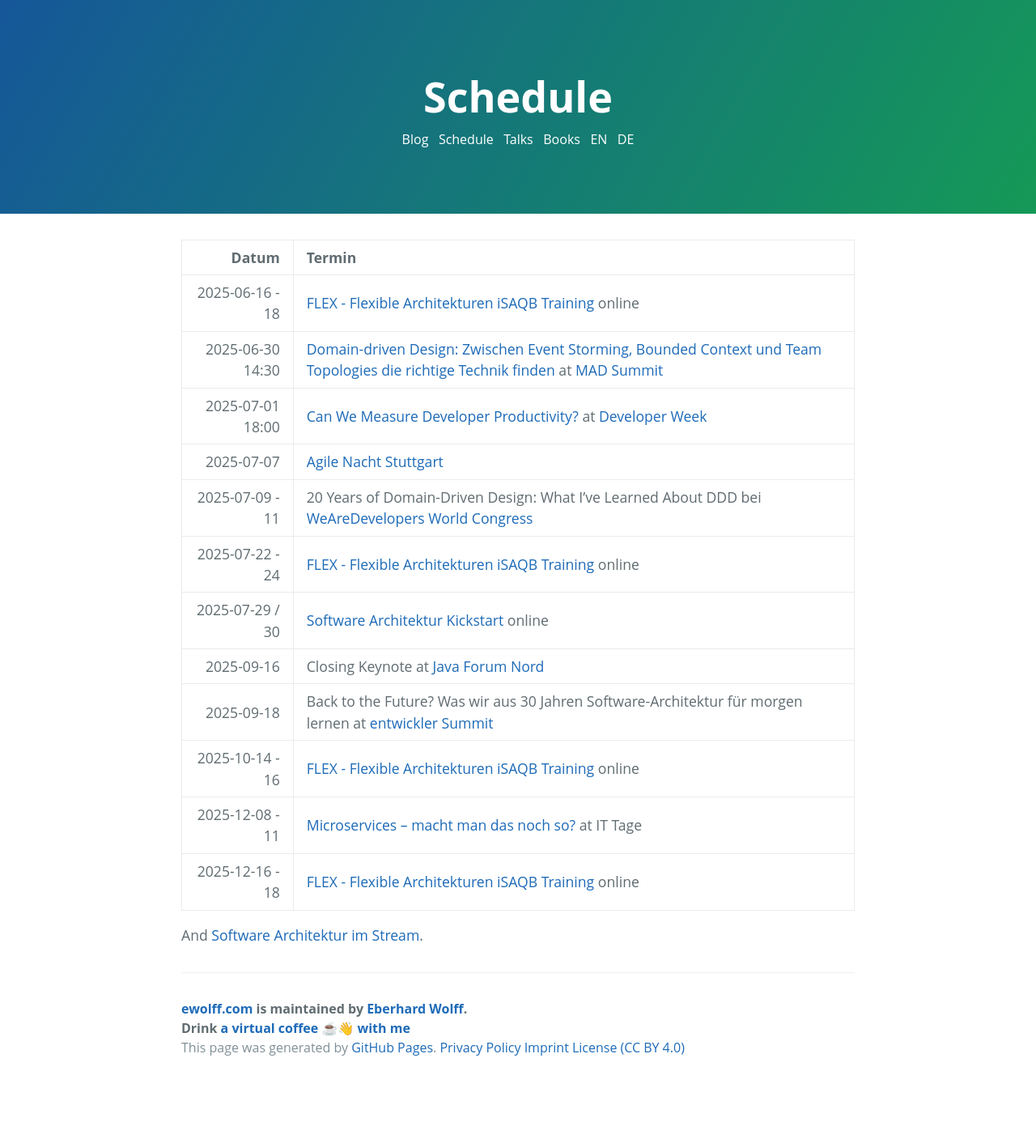
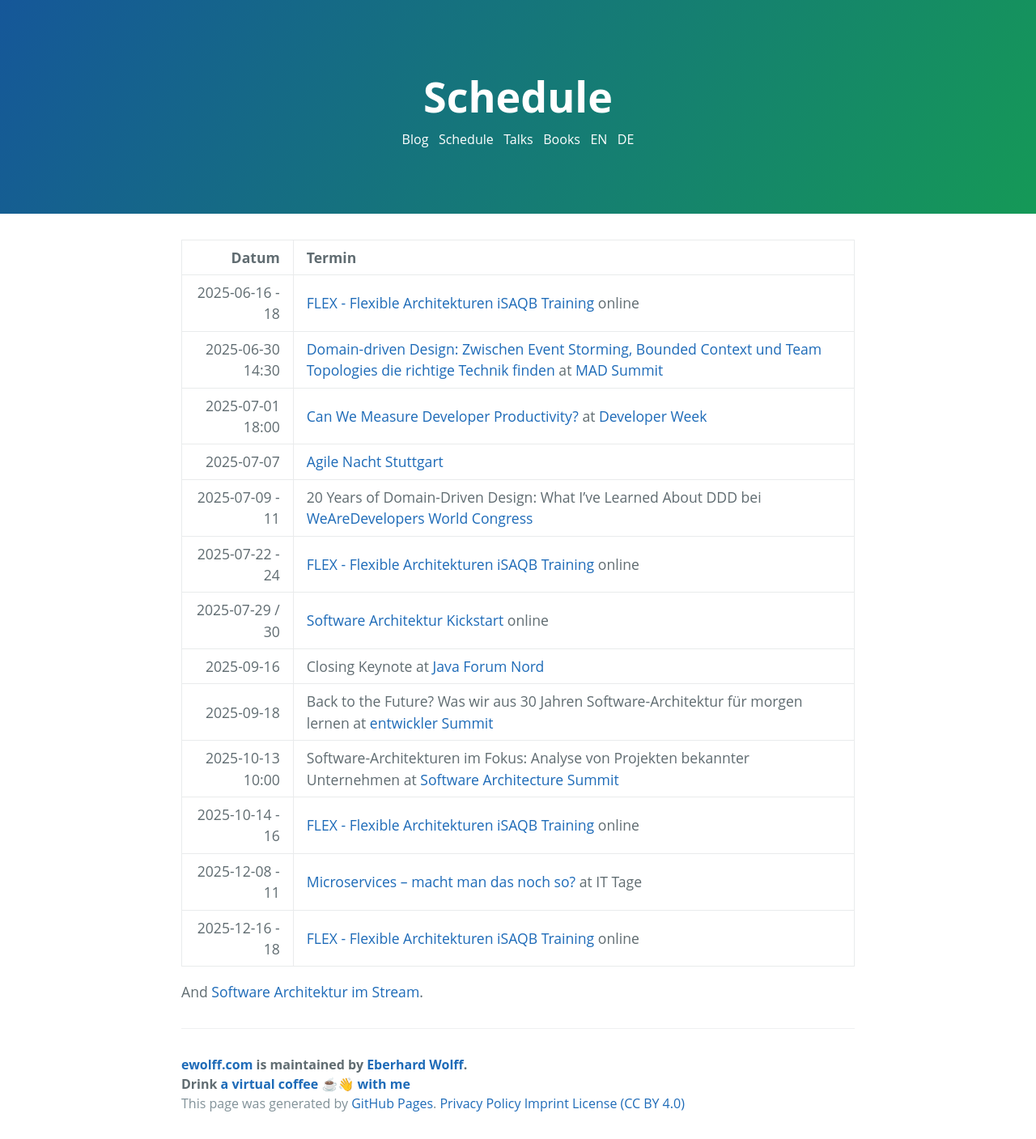
Before and after one commit to ewolff/ewolff.com, a Jekyll site: the page built from schedule.md, in a window 1280 px wide. Shown: the whole page at 81% size. Built offline with Jekyll 4.4.1, drawn with Linux system fonts in a browser that asks for light colours; our own code applies the rules of GitHub Pages for plain Markdown files; before the commit the page ends 1338 px from its top, so only the background shows below that.

Commit message:
Software Architecture Summit ergänzt

```diff
--- a/schedule.md
+++ b/schedule.md
@@ -13,6 +13,7 @@ title: Schedule
 | 2025-07-29 / 30 | [Software Architektur Kickstart](https://www.socreatory.com/de/trainings/arch-kickstart) online |
 | 2025-09-16 | Closing Keynote at [Java Forum Nord](https://javaforumnord.de/2025/) |
 | 2025-09-18 | Back to the Future? Was wir aus 30 Jahren Software-Architektur für morgen lernen at [entwickler Summit](https://entwickler.de/entwickler-summit/) |
+| 2025-10-13 10:00 | Software-Architekturen im Fokus: Analyse von Projekten bekannter Unternehmen at [Software Architecture Summit](https://entwickler.de/conferences/software-architecture-summit-oktober-2025) |
 |  2025-10-14 - 16 | [FLEX - Flexible Architekturen iSAQB Training](https://www.socreatory.com/de/trainings/flex) online |
 | 2025-12-08 - 11 | [Microservices – macht man das noch so? ](https://www.ittage.informatik-aktuell.de/programm/2025/microservices-macht-man-das-noch-so.html) at IT Tage |
 |  2025-12-16 - 18 | [FLEX - Flexible Architekturen iSAQB Training](https://www.socreatory.com/de/trainings/flex) online |
```
Also changed, not shown: termine.md (+1 -0 lines).
